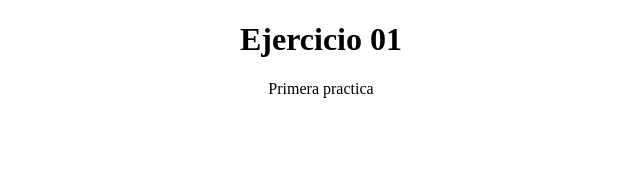
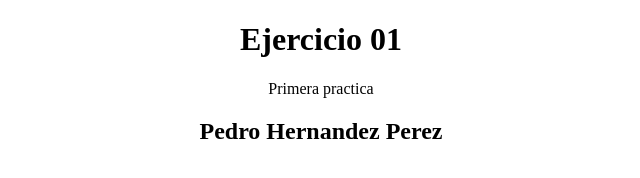
Before and after one commit to AL09R14-2/Ejercicio01, a plain HTML site: page index.html in a window 1280 px wide. Shown: the whole page, without its empty margins (319-959 px from the left). Drawn offline with Linux system fonts and the light colour scheme.

Commit message:
dos
se agrego encabezado nivel dos

```diff
--- a/index.html
+++ b/index.html
@@ -10,6 +10,7 @@
 <center>
  <h1>Ejercicio 01 </h1>
  <p>Primera practica</p>
+ <h2>Pedro Hernandez Perez</h2>
 </center>
 
 
```
